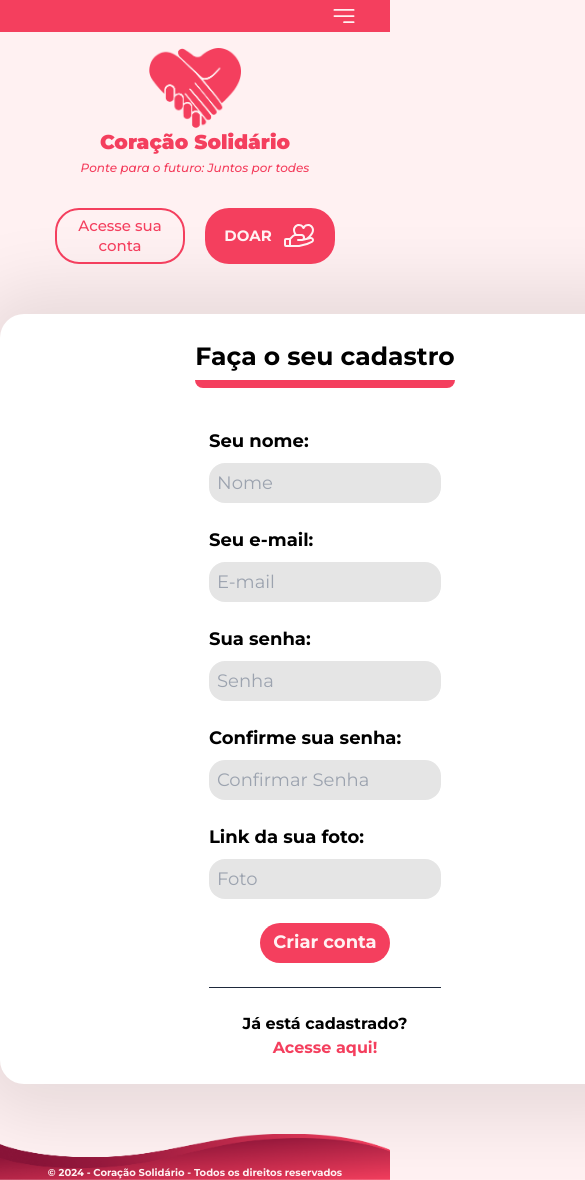
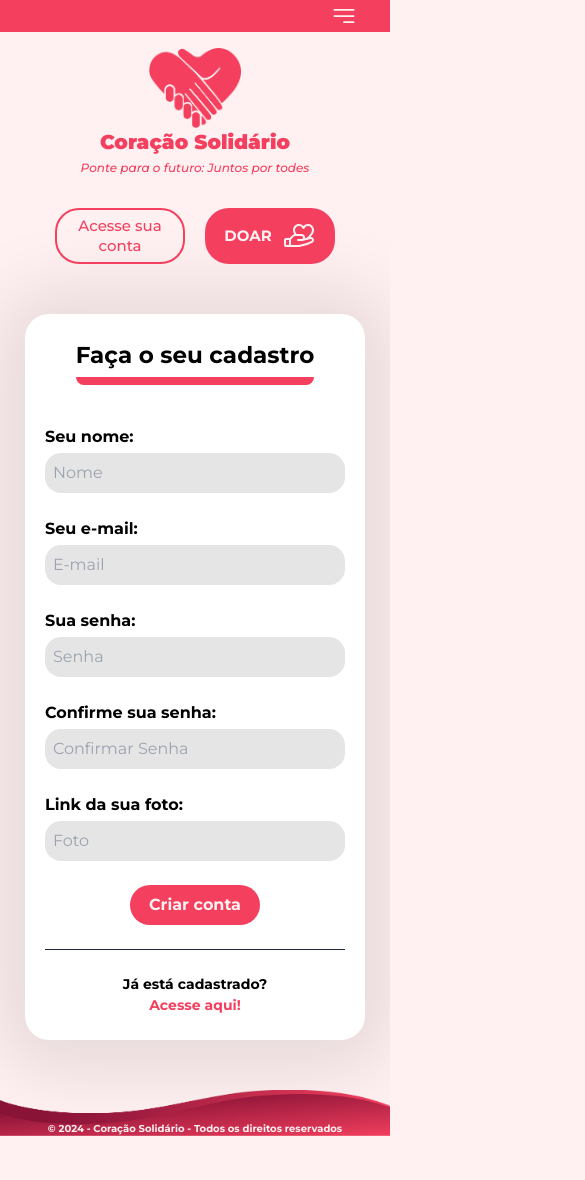
Before and after one commit to wellrenato12/CoracaoSolidarioFront, a React (Vite) app: page /register in a window 390 px wide. Shown: the top 1180 px of the page, 585 px wide, since content can reach past the window. After the commit the page ends 1136 px from the top, so only its background shows below. Built offline with nearby package versions, Linux system fonts and the light colour scheme.

Commit message:
Criando responsividade página Register

```diff
--- a/src/pages/Register/register.tsx
+++ b/src/pages/Register/register.tsx
@@ -66,14 +66,14 @@ export function Register() {
   }
 
   return (
-    <div className="flex flex-col items-center w-[650px] bg-white py-6 my-[50px] mx-auto rounded-3xl shadow-custom">
-    <h1 className="text-[25px] font-bold border-b-8 pb-1 border-b-[#F43F5E] rounded-lg">Faça o seu cadastro</h1>
+    <div className="flex flex-col items-center w-[340px] md:w-[650px] bg-white py-6 my-[50px] mx-auto rounded-3xl shadow-custom">
+    <h1 className="text-[23px] md:text-[25px] font-bold border-b-8 pb-1 border-b-[#F43F5E] rounded-lg">Faça o seu cadastro</h1>
 
       <form className="mt-[40px] space-y-6 flex flex-col items-center" onSubmit={cadastrarNovoUsuario}>
         <div className="flex flex-col gap-6 md:flex-row md:gap-6 w-full">
-          <div className="flex flex-col gap-2 w-full md:w-1/2">
-            <label htmlFor="nome" className="text-[18px] font-bold">Seu nome:</label>
-            <input className="bg-[#e5e5e5] w-full h-10 text-[18px] px-2 rounded-2xl"
+          <div className="flex flex-col gap-1 w-[300px] md:w-1/2">
+            <label htmlFor="nome" className="text-[16px] md:text-[18px] font-bold">Seu nome:</label>
+            <input className="bg-[#e5e5e5] w-full h-10 text-[16px] md:text-[18px] px-2 rounded-2xl"
               type="text"
               id="nome"
               name="nome"
@@ -83,9 +83,9 @@ export function Register() {
             />
           </div>
 
-          <div className="flex flex-col gap-2 w-full md:w-1/2">
-            <label htmlFor="email" className="text-[18px] font-bold">Seu e-mail:</label>
-            <input className="bg-[#e5e5e5] w-full h-10 text-[18px] px-2 rounded-2xl"
+          <div className="flex flex-col gap-1 w-full md:w-1/2">
+            <label htmlFor="email" className="text-[16px] md:text-[18px] font-bold">Seu e-mail:</label>
+            <input className="bg-[#e5e5e5] w-full h-10 text-[16px] md:text-[18px] px-2 rounded-2xl"
               type="email"
               id="email"
               name="email"
@@ -97,9 +97,9 @@ export function Register() {
         </div>
 
         <div className="flex flex-col gap-6 md:flex-row md:gap-6 w-full">
-          <div className="flex flex-col gap-2 w-full md:w-1/2">
-            <label htmlFor="senha" className="text-[18px] font-bold">Sua senha:</label>
-            <input className="bg-[#e5e5e5] w-full h-10 text-[18px] px-2 rounded-2xl"
+          <div className="flex flex-col gap-1 w-full md:w-1/2">
+            <label htmlFor="senha" className="text-[16px] md:text-[18px] font-bold">Sua senha:</label>
+            <input className="bg-[#e5e5e5] w-full h-10 text-[16px] md:text-[18px] px-2 rounded-2xl"
               type="password"
               id="senha"
               name="senha"
@@ -109,9 +109,9 @@ export function Register() {
             />
           </div>
 
-          <div className="flex flex-col gap-2 w-full md:w-1/2">
-            <label htmlFor="confirmarSenha" className="text-[18px] font-bold">Confirme sua senha:</label>
-            <input className="bg-[#e5e5e5] w-full h-10 text-[18px] px-2 rounded-2xl"
+          <div className="flex flex-col gap-1 w-full md:w-1/2">
+            <label htmlFor="confirmarSenha" className="text-[16px] md:text-[18px] font-bold">Confirme sua senha:</label>
+            <input className="bg-[#e5e5e5] w-full h-10 text-[16px] md:text-[18px] px-2 rounded-2xl"
               type="password"
               id="confirmarSenha"
               name="confirmarSenha"
@@ -122,9 +122,9 @@ export function Register() {
           </div>
         </div>
 
-        <div className="flex flex-col gap-2 w-full">
-          <label htmlFor="foto" className="text-[18px] font-bold">Link da sua foto:</label>
-          <input className="bg-[#e5e5e5] w-full h-10 text-[18px] px-2 rounded-2xl"
+        <div className="flex flex-col gap-1 w-full">
+          <label htmlFor="foto" className="text-[16px] md:text-[18px] font-bold">Link da sua foto:</label>
+          <input className="bg-[#e5e5e5] w-full h-10 text-[16px] md:text-[18px] px-2 rounded-2xl"
             type="text"
             id="foto"
             name="foto"
@@ -134,13 +134,13 @@ export function Register() {
           />
         </div>
 
-        <button className="w-[130px] h-10 bg-rose-500 text-[18px] font-bold rounded-3xl text-rose-50 hover:bg-red-700 hover:scale-110 transition-all" type="submit">
+        <button className="w-[130px] h-10 bg-rose-500 text-[16px] md:text-[18px] font-bold rounded-3xl text-rose-50 hover:bg-red-700 hover:scale-110 transition-all" type="submit">
           Criar conta
         </button>
 
         <hr className="border-slate-800 w-full" />
 
-        <span className="text-[16px] font-bold text-center">
+        <span className="text-[14px] md:text-[16px] font-bold text-center">
           <p>Já está cadastrado?</p>
           <Link className="text-rose-500 hover:text-red-700 hover:underline transition-all" to="/login">Acesse aqui!</Link>
         </span>
```
